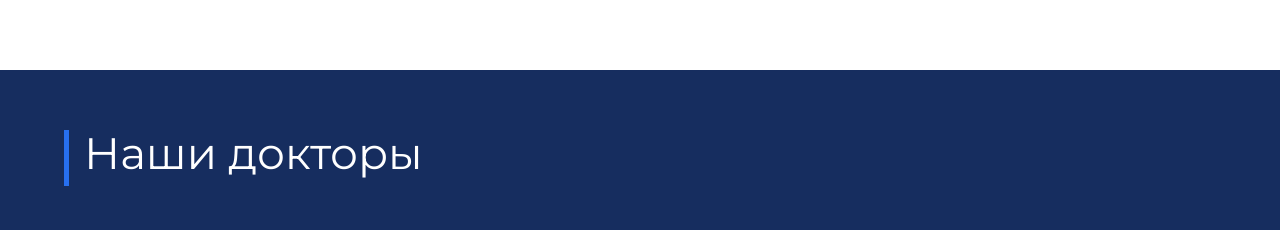
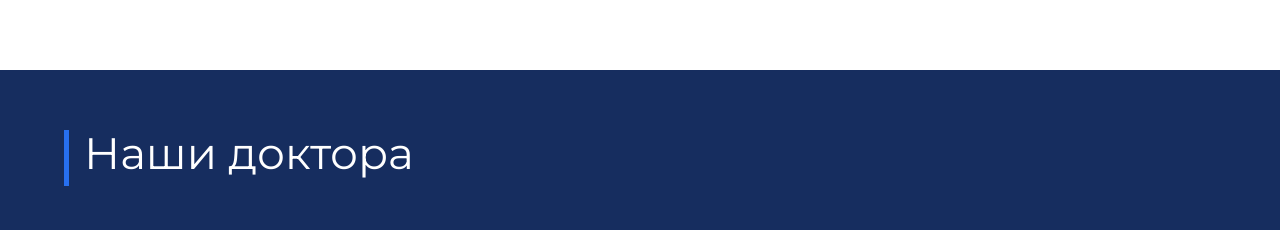
Before and after one commit to Baxa-1998/Med-Fast-Clinic, a Next.js app: page / in a window 1280 px wide. Shown: the part 6080-6310 px from the top of the page. Built offline with nearby package versions, Linux system fonts and the light colour scheme.

Commit message:
new commit

```diff
--- a/components/shared/Doctors/index.jsx
+++ b/components/shared/Doctors/index.jsx
@@ -125,7 +125,7 @@ export default function Doctors() {
     <section id='doctors' className="doctors">
       <div className="doctors__main_text">
         <div className="doctors__line"></div>
-        <h3 className="doctors__title">Наши докторы</h3>
+        <h3 className="doctors__title">Наши доктора</h3>
       </div>
       <Slider {...settings} className="slider-container">
        {doctors.map((doctor)=>(
```
